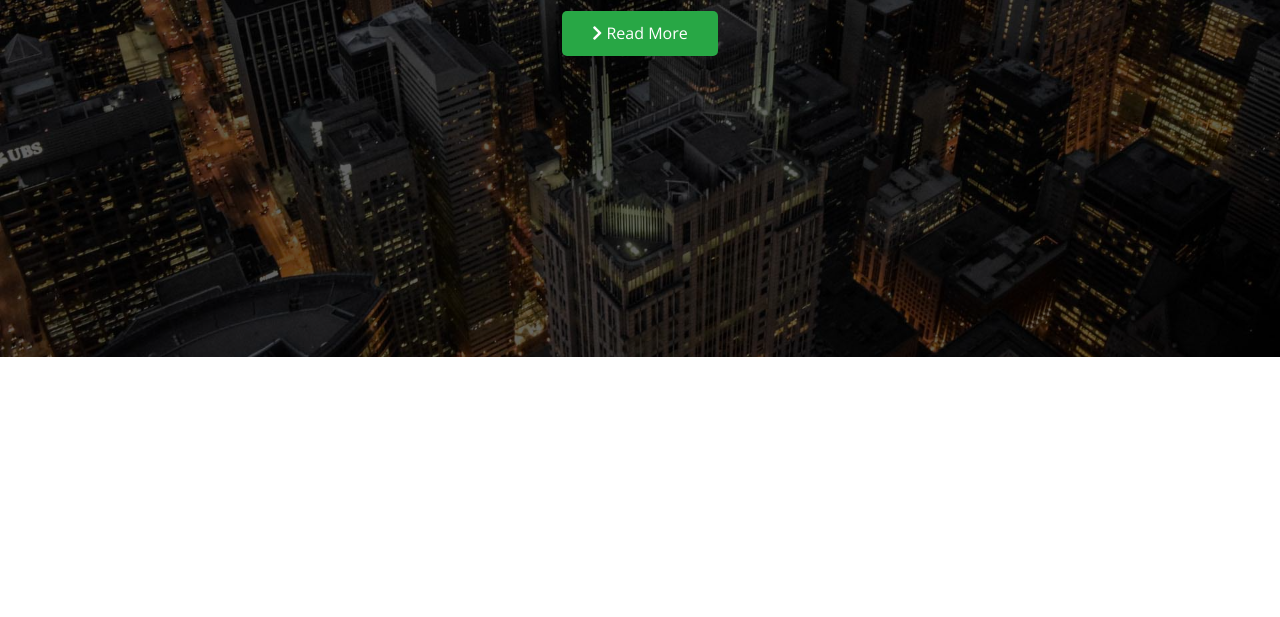
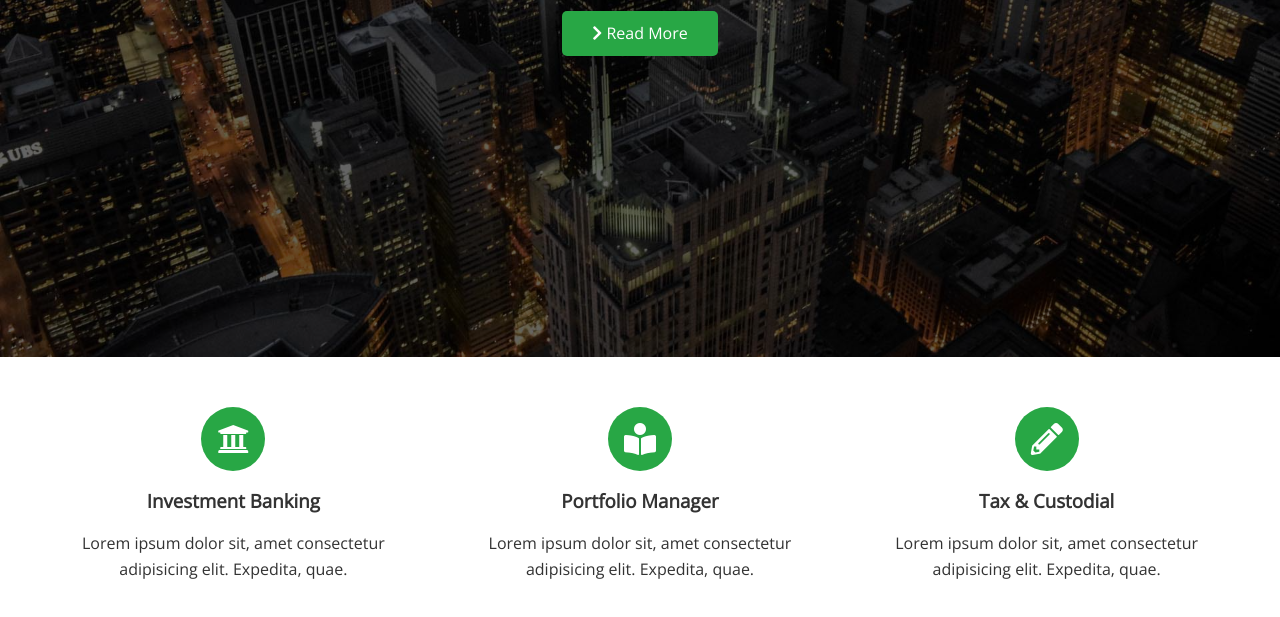
Before and after one commit to brettmadrid/EdgeLedger, a plain HTML site: page index.html in a window 1280 px wide. Shown: the part 443-1060 px from the top of the page. Before the commit the page ends 800 px from the top, so only its background shows below. Drawn offline with nearby package versions, Linux system fonts and the light colour scheme.

Commit message:
added main icons

```diff
--- a/css/style.css
+++ b/css/style.css
@@ -110,3 +110,21 @@ img {
 .hero * {
   z-index: 10;
 }
+
+/* Icons */
+.icons {
+  padding: 30px;
+}
+
+.icons h3 {
+  font-weight: bold;
+  margin-bottom: 15px;
+}
+
+.icons i {
+  background-color: #28a745;
+  color: #fff;
+  padding: 1rem;
+  border-radius: 50%;
+  margin-bottom: 15px;
+}
--- a/css/utilities.css
+++ b/css/utilities.css
@@ -41,3 +41,15 @@
   background: #f4f4f4;
   color: #333;
 }
+
+/* Flex items */
+.flex-items {
+  display: flex;
+  text-align: center;
+  justify-content: center;
+  height: 100%;
+}
+
+.flex-items > div {
+  padding: 20px;
+}
--- a/index.html
+++ b/index.html
@@ -39,5 +39,41 @@
         >
       </div>
     </header>
+    <main>
+      <section id="about" class="icons bg-light">
+        <div class="flex-items">
+          <div>
+            <i class="fas fa-university fa-2x"></i>
+            <div>
+              <h3>Investment Banking</h3>
+              <p>
+                Lorem ipsum dolor sit, amet consectetur adipisicing elit.
+                Expedita, quae.
+              </p>
+            </div>
+          </div>
+          <div>
+            <i class="fas fa-book-reader fa-2x"></i>
+            <div>
+              <h3>Portfolio Manager</h3>
+              <p>
+                Lorem ipsum dolor sit, amet consectetur adipisicing elit.
+                Expedita, quae.
+              </p>
+            </div>
+          </div>
+          <div>
+            <i class="fas fa-pencil-alt fa-2x"></i>
+            <div>
+              <h3>Tax & Custodial</h3>
+              <p>
+                Lorem ipsum dolor sit, amet consectetur adipisicing elit.
+                Expedita, quae.
+              </p>
+            </div>
+          </div>
+        </div>
+      </section>
+    </main>
   </body>
 </html>
```
